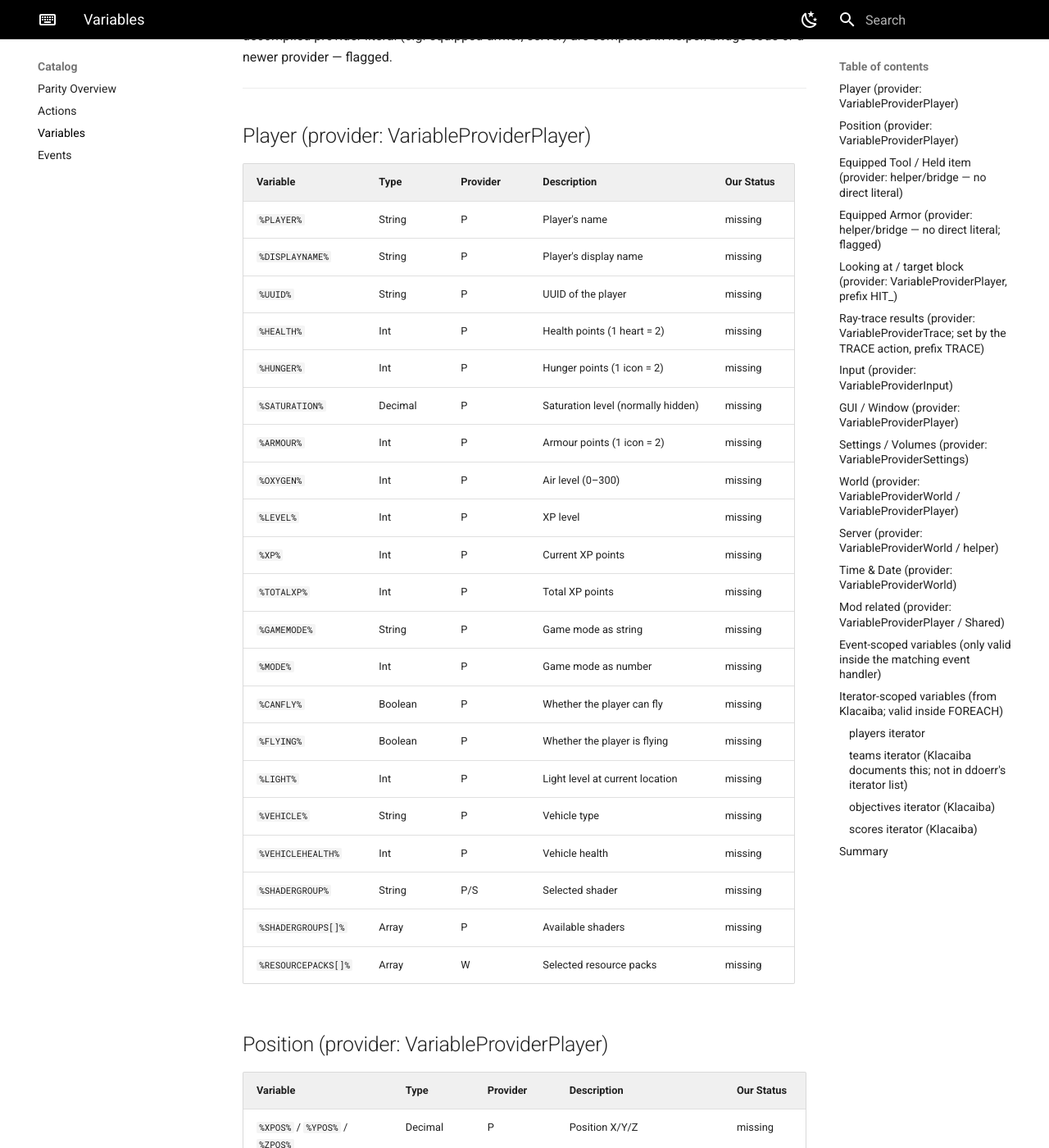
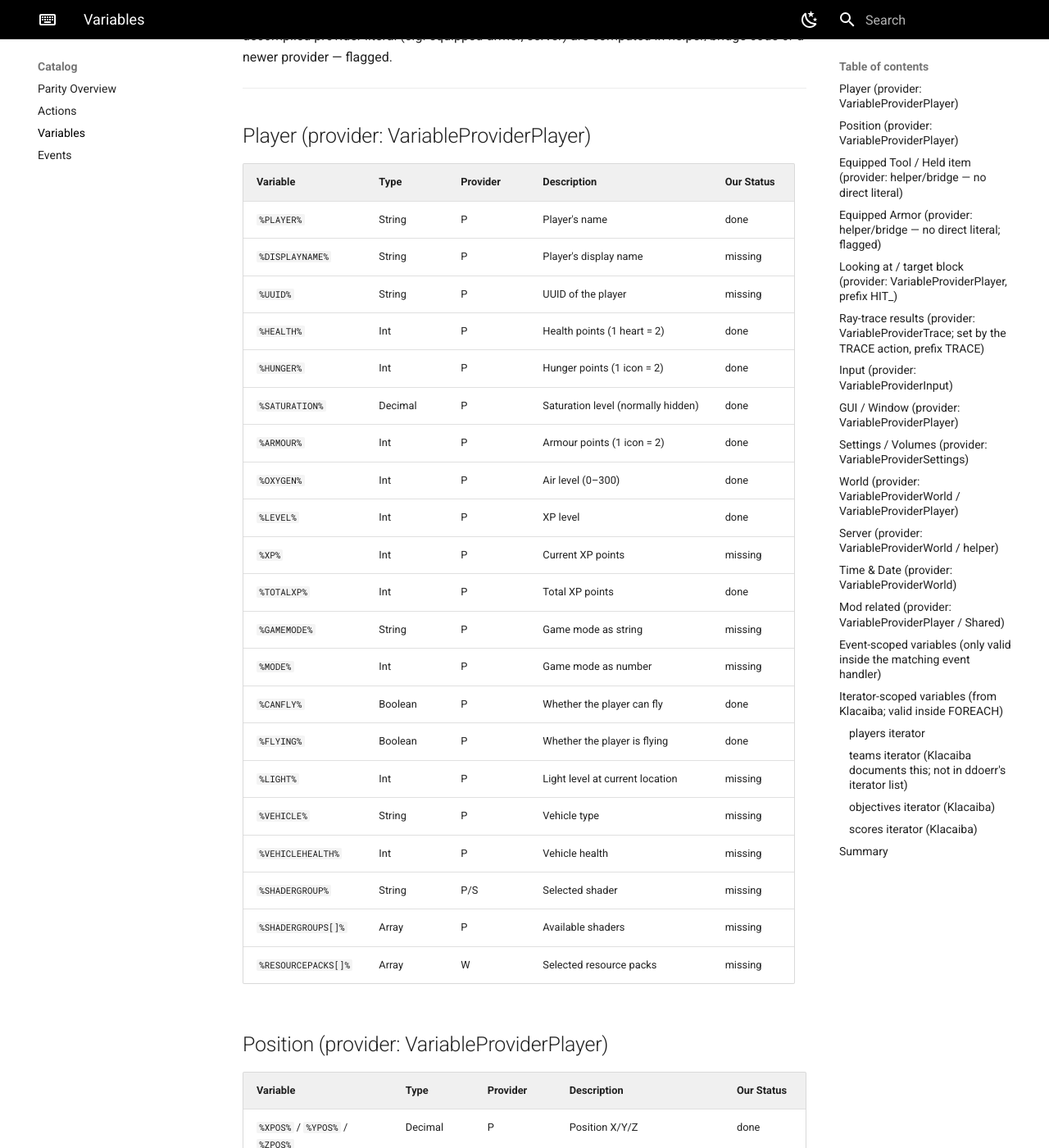
Before and after one commit to jackulau/MacroKeybindMod, an MkDocs documentation site: the page built from docs/catalog/VARIABLES.md, in a window 1280 px wide and 1400 px high, scrolled down 619 px. Shown: the whole window at 82% size. Built offline with MkDocs 1.6.1 and Material for MkDocs 9.7.7, drawn with Linux system fonts in a browser that asks for light colours; nearby versions of some CDN libraries; library files that are not in the unit come from our copies; some of the changed text lies outside the part shown.

Commit message:
Update catalog status for new actions + variables
Mark calcyawto/slot/inventoryup/inventorydown/type/togglekey done in ACTIONS.md (61/127 MKB, 71 total) and the ~14 now-provided variable rows done in VARIABLES.md; refresh PARITY counts (actions 61/71, variables ~21) and the implemented lists.

Goal: 006-mc-input-and-variables (deliverable 4)

```diff
--- a/docs/catalog/VARIABLES.md
+++ b/docs/catalog/VARIABLES.md
@@ -19,21 +19,21 @@ Provider key: **P**=Player, **S**=Settings, **W**=World, **I**=Input, **T**=Trac
 
 | Variable | Type | Provider | Description | Our Status |
 |---|---|---|---|---|
-| `%PLAYER%` | String | P | Player's name | missing |
+| `%PLAYER%` | String | P | Player's name | done |
 | `%DISPLAYNAME%` | String | P | Player's display name | missing |
 | `%UUID%` | String | P | UUID of the player | missing |
-| `%HEALTH%` | Int | P | Health points (1 heart = 2) | missing |
-| `%HUNGER%` | Int | P | Hunger points (1 icon = 2) | missing |
-| `%SATURATION%` | Decimal | P | Saturation level (normally hidden) | missing |
-| `%ARMOUR%` | Int | P | Armour points (1 icon = 2) | missing |
-| `%OXYGEN%` | Int | P | Air level (0–300) | missing |
-| `%LEVEL%` | Int | P | XP level | missing |
+| `%HEALTH%` | Int | P | Health points (1 heart = 2) | done |
+| `%HUNGER%` | Int | P | Hunger points (1 icon = 2) | done |
+| `%SATURATION%` | Decimal | P | Saturation level (normally hidden) | done |
+| `%ARMOUR%` | Int | P | Armour points (1 icon = 2) | done |
+| `%OXYGEN%` | Int | P | Air level (0–300) | done |
+| `%LEVEL%` | Int | P | XP level | done |
 | `%XP%` | Int | P | Current XP points | missing |
-| `%TOTALXP%` | Int | P | Total XP points | missing |
+| `%TOTALXP%` | Int | P | Total XP points | done |
 | `%GAMEMODE%` | String | P | Game mode as string | missing |
 | `%MODE%` | Int | P | Game mode as number | missing |
-| `%CANFLY%` | Boolean | P | Whether the player can fly | missing |
-| `%FLYING%` | Boolean | P | Whether the player is flying | missing |
+| `%CANFLY%` | Boolean | P | Whether the player can fly | done |
+| `%FLYING%` | Boolean | P | Whether the player is flying | done |
 | `%LIGHT%` | Int | P | Light level at current location | missing |
 | `%VEHICLE%` | String | P | Vehicle type | missing |
 | `%VEHICLEHEALTH%` | Int | P | Vehicle health | missing |
@@ -45,10 +45,10 @@ Provider key: **P**=Player, **S**=Settings, **W**=World, **I**=Input, **T**=Trac
 
 | Variable | Type | Provider | Description | Our Status |
 |---|---|---|---|---|
-| `%XPOS%` / `%YPOS%` / `%ZPOS%` | Decimal | P | Position X/Y/Z | missing |
+| `%XPOS%` / `%YPOS%` / `%ZPOS%` | Decimal | P | Position X/Y/Z | done |
 | `%XPOSF%` / `%YPOSF%` / `%ZPOSF%` | String | P | Position X/Y/Z, 3 decimals, as string | missing |
-| `%YAW%` | Decimal | P | Yaw | missing |
-| `%PITCH%` | Decimal | P | Pitch | missing |
+| `%YAW%` | Decimal | P | Yaw | done |
+| `%PITCH%` | Decimal | P | Pitch | done |
 | `%CARDINALYAW%` | Int | P | Yaw relative to north (YAW + 180) | missing |
 | `%DIRECTION%` | String | P | Facing direction, first char (N/S/E/W) | missing |
 
@@ -197,7 +197,7 @@ For each of `HELM`, `CHESTPLATE`, `LEGGINGS`, `BOOTS`:
 
 | Variable | Type | Provider | Description | Our Status |
 |---|---|---|---|---|
-| `%TIME%` | String | W | Current time `hour:minute:second` | missing |
+| `%TIME%` | String | W | Current time `hour:minute:second` | done |
 | `%DATE%` | String | W | Current date `year-month-day` | missing |
 | `%DATETIME%` | String | W | Current date+time | missing |
 | `%TIMESTAMP%` | Int | W | UNIX timestamp | missing |
```
Also changed, not shown: docs/catalog/ACTIONS.md (+7 -7 lines), docs/catalog/PARITY.md (+6 -5 lines).
